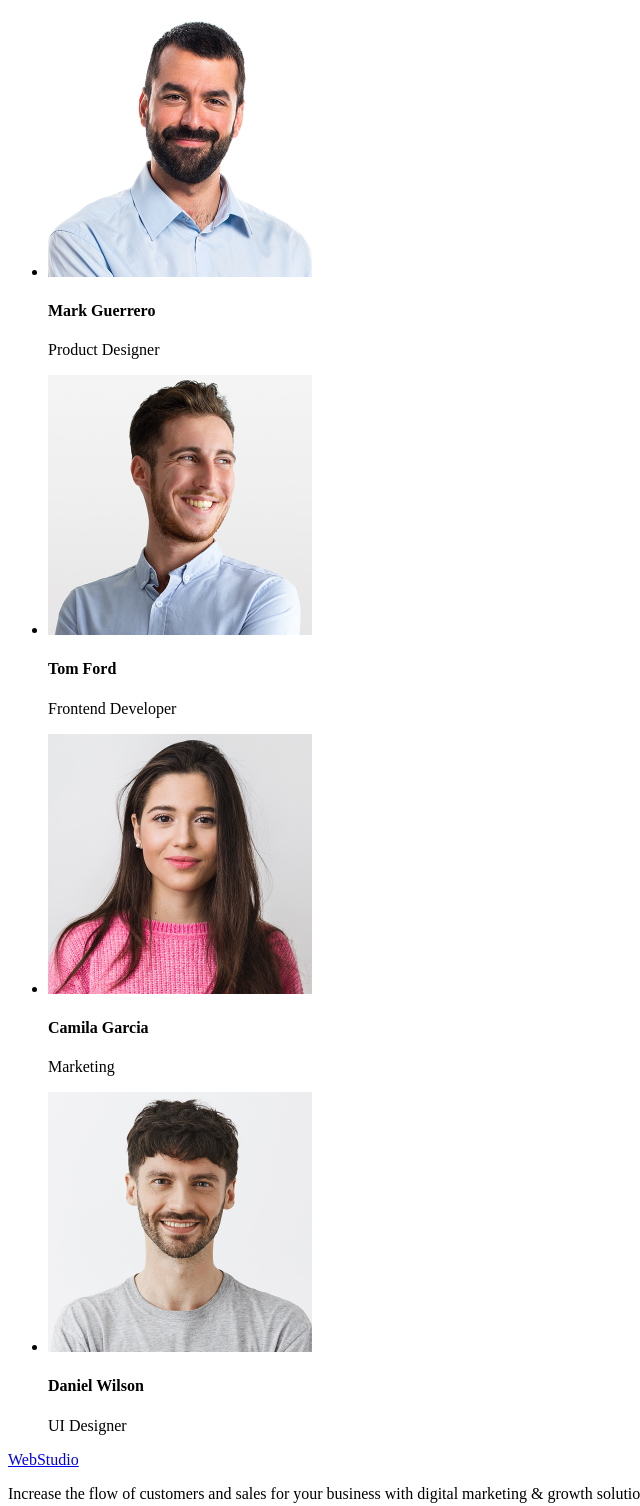
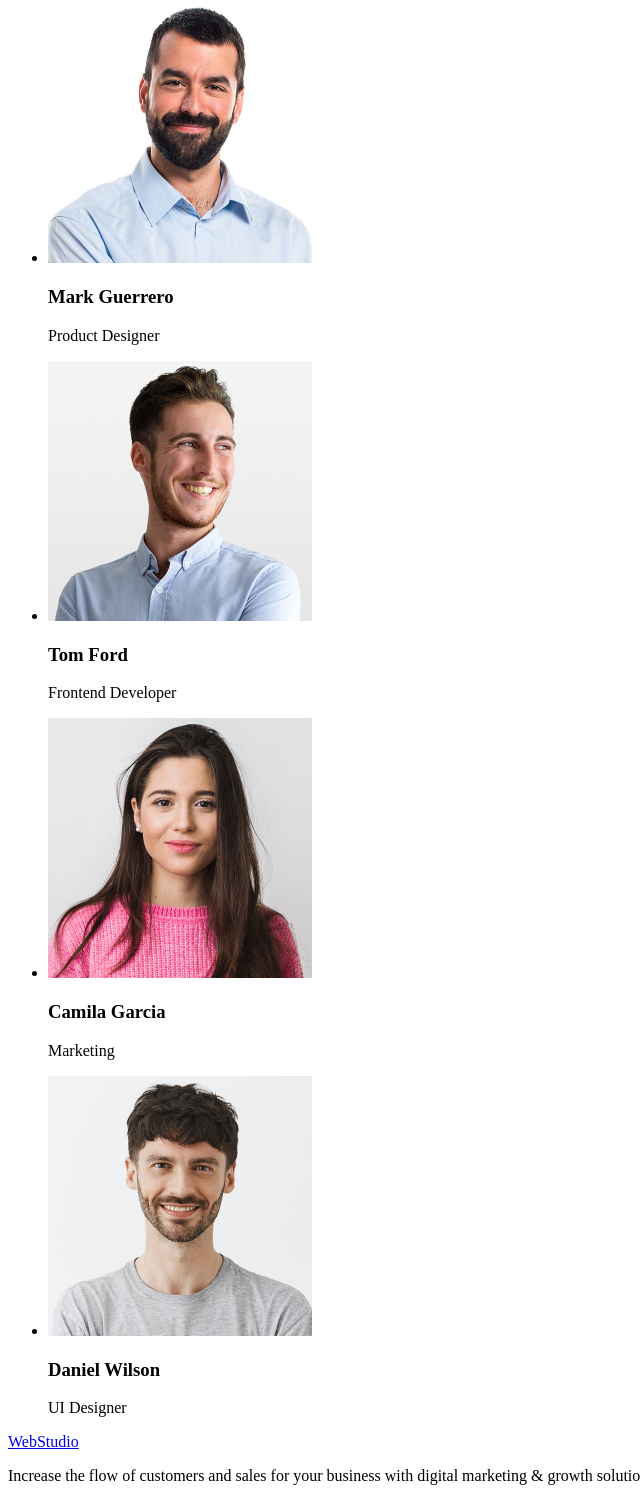
Before and after one commit to inna-prushchak/goit-markup-hw-01, a plain HTML site: page index.html in a window 1280 px wide. Shown: the part 657-2163 px from the top of the page, without its empty margins (0-640 px from the left). Drawn offline with Linux system fonts and the light colour scheme.

Commit message:
add index file

```diff
--- a/index.html
+++ b/index.html
@@ -24,8 +24,10 @@
      </address>
 </header>
 <main>
+    <section>
     <h1>Effective Solutions for Your Business</h1>
     <button type="button">Order Service</button>
+    </section>
     <section>
         <h2>Our Features</h2>
     <ul>
@@ -58,7 +60,7 @@
           height="260"
           alt="adult man with a beard"
         />
-      <h4>Mark Guerrero</h4>
+      <h3>Mark Guerrero</h3>
       <p>Product Designer</p>
     </li>
      <li>
@@ -68,7 +70,7 @@
           height="260"
           alt="very smiling man with a beard"
         />
-      <h4>Tom Ford</h4>
+      <h3>Tom Ford</h3>
       <p>Frontend Developer</p>
     </li>
      <li>
@@ -78,7 +80,7 @@
           height="260"
           alt="woman without a beard smiling"
         />
-      <h4>Camila Garcia</h4>
+      <h3>Camila Garcia</h3>
       <p>Marketing</p>
     </li>
      <li>
@@ -88,7 +90,7 @@
           height="260"
           alt="young man with a beard"
         />
-      <h4> Daniel Wilson</h4>
+      <h3>Daniel Wilson</h3>
       <p>UI Designer</p>
     </li>
   </ul>
```
